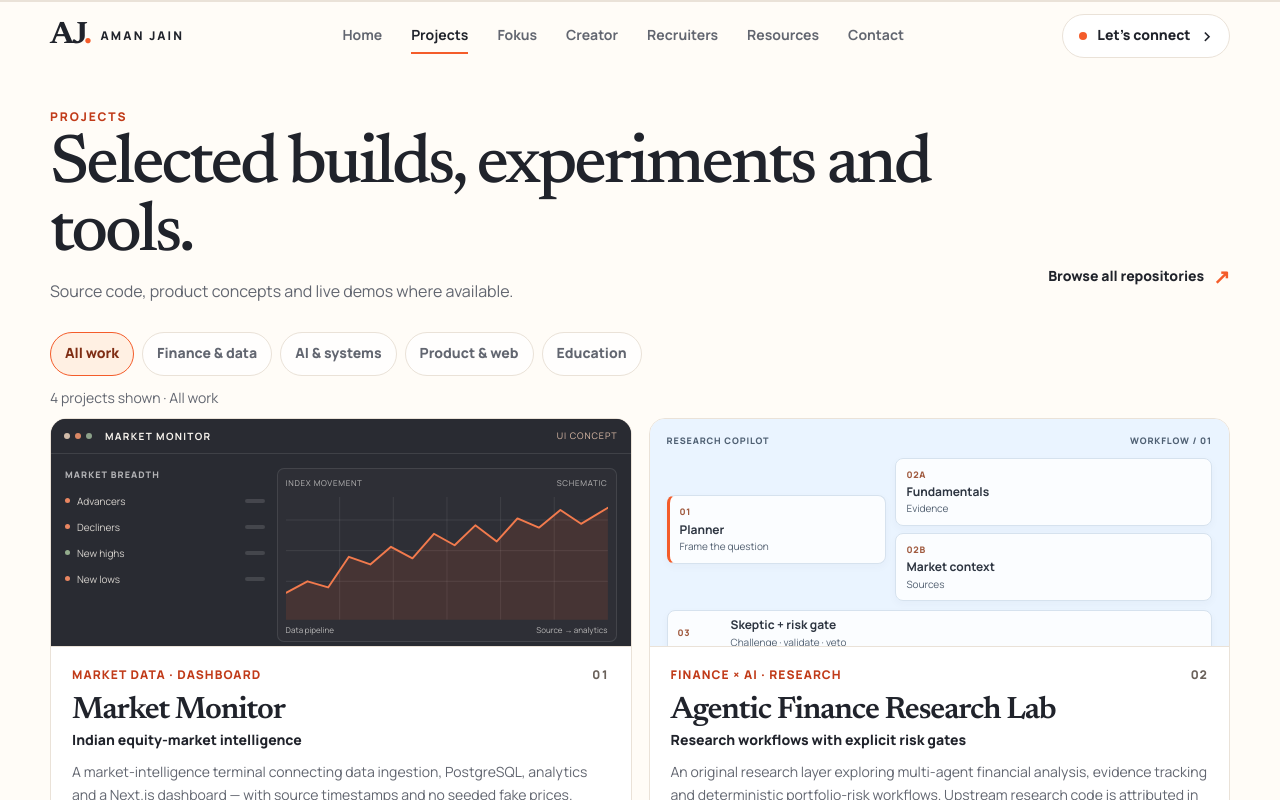
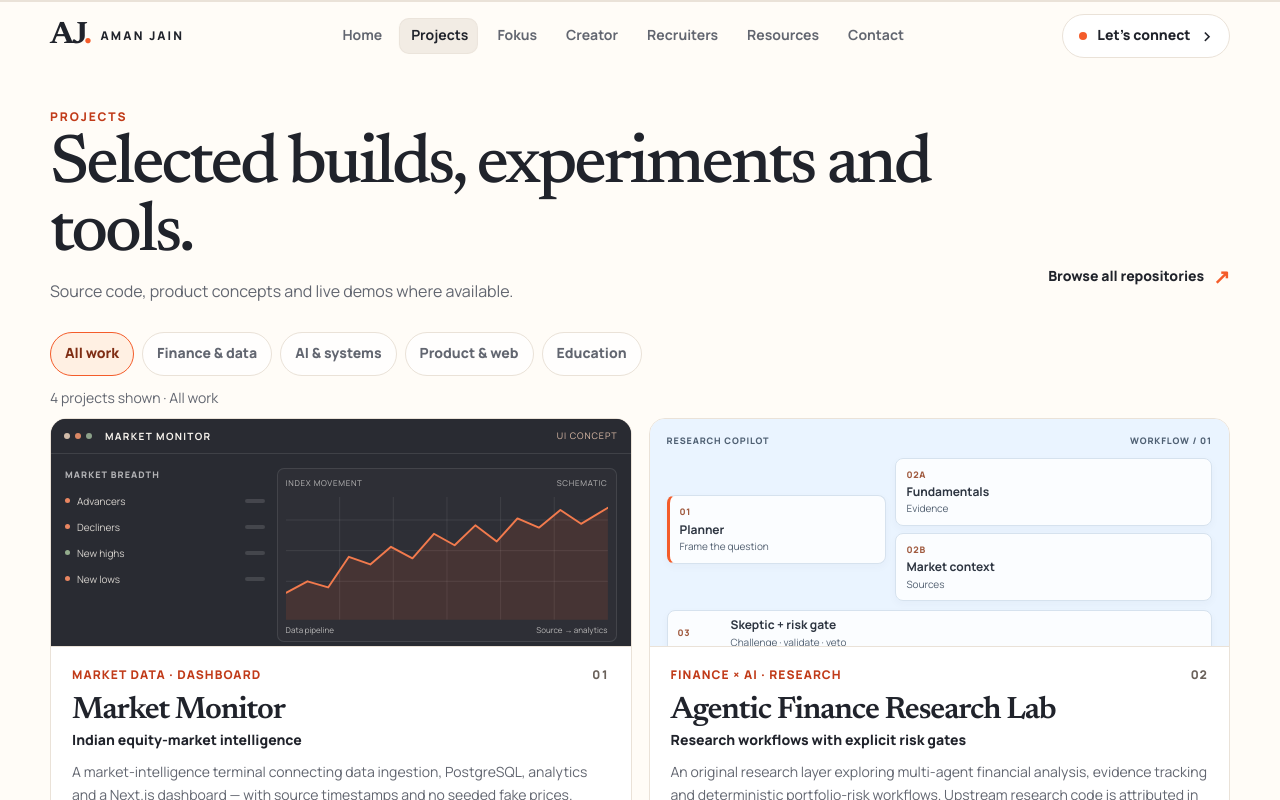
Before and after one commit to aman482006-beep/MY-WEBSITE, a Next.js app: page /projects in a window 1280 px wide. Shown: the top 800 px of the page. Built offline with nearby package versions, Linux system fonts and the light colour scheme.

Commit message:
feat(nav): animate hover highlight across navigation tabs

```diff
--- a/src/app/globals.css
+++ b/src/app/globals.css
@@ -932,3 +932,32 @@ a[href]:active, button:active { opacity: .82; }
   .aj-home-background-section .aj-recruiter-facts article, .aj-recruiter-overview-card, .aj-work-page .aj-case-feature { transition: none; }
   .aj-home-background-section .aj-recruiter-facts article:hover, .aj-recruiter-overview-card:hover, .aj-work-page .aj-case-feature:hover { transform: none; }
 }
+
+
+/* Spring-like moving tab background, scoped to the main desktop navigation. */
+.aj-nav-links { position: relative; isolation: isolate; }
+.aj-nav-animated-highlight {
+  position: absolute;
+  z-index: 0;
+  top: 4px;
+  left: 0;
+  height: 36px;
+  border-radius: 10px;
+  background: #F2ECE4;
+  box-shadow: inset 0 0 0 1px rgba(222, 211, 198, .32);
+  pointer-events: none;
+  will-change: width, transform, opacity;
+  transition:
+    transform 320ms cubic-bezier(.22, 1, .36, 1),
+    width 320ms cubic-bezier(.22, 1, .36, 1),
+    opacity 100ms ease;
+}
+.aj-nav-links > a:not(.aj-mobile-cta) { z-index: 1; }
+.aj-nav-links > a.is-active::after { content: none; }
+.aj-nav-links > a:focus-visible { border-radius: 10px; outline-offset: -2px; }
+@media (max-width: 980px) {
+  .aj-nav-animated-highlight { display: none; }
+}
+@media (prefers-reduced-motion: reduce) {
+  .aj-nav-animated-highlight { transition: none; }
+}
--- a/src/components/layout/navbar.tsx
+++ b/src/components/layout/navbar.tsx
@@ -18,12 +18,52 @@ export function Navbar() {
   const pathname = usePathname();
   const [scrolled, setScrolled] = useState(false);
   const [menuState, setMenuState] = useState({ open: false, pathname: "/" });
+  const [highlight, setHighlight] = useState({ left: 0, width: 0, visible: false });
   const mobileMenuOpen = menuState.open && menuState.pathname === pathname;
   const closeMenu = useCallback(() => setMenuState((current) => ({ ...current, open: false })), []);
   const headerRef = useRef<HTMLElement>(null);
   const menuRef = useRef<HTMLDivElement>(null);
   const toggleRef = useRef<HTMLButtonElement>(null);
   const wasOpenRef = useRef(false);
+
+  const moveHighlight = useCallback((target: HTMLAnchorElement | null) => {
+    const menu = menuRef.current;
+    if (!menu || !target || target.getBoundingClientRect().width === 0) {
+      setHighlight((current) => ({ ...current, visible: false }));
+      return;
+    }
+
+    const menuRect = menu.getBoundingClientRect();
+    const targetRect = target.getBoundingClientRect();
+    setHighlight({
+      left: targetRect.left - menuRect.left,
+      width: targetRect.width,
+      visible: true,
+    });
+  }, []);
+
+  const restoreActiveHighlight = useCallback(() => {
+    const menu = menuRef.current;
+    if (!menu) return;
+
+    const links = Array.from(menu.querySelectorAll<HTMLAnchorElement>("a[data-nav-href]"));
+    const active = links.find((link) => {
+      const href = link.dataset.navHref;
+      return href === pathname || (href !== "/" && Boolean(href) && pathname.startsWith(href + "/"));
+    }) ?? links[0] ?? null;
+
+    moveHighlight(active);
+  }, [pathname, moveHighlight]);
+
+  useEffect(() => {
+    const frame = window.requestAnimationFrame(restoreActiveHighlight);
+    const onResize = () => restoreActiveHighlight();
+    window.addEventListener("resize", onResize, { passive: true });
+    return () => {
+      window.cancelAnimationFrame(frame);
+      window.removeEventListener("resize", onResize);
+    };
+  }, [restoreActiveHighlight]);
 
   useEffect(() => {
     const onScroll = () => setScrolled(window.scrollY > 12);
@@ -94,10 +134,41 @@ export function Navbar() {
           <span className="aj-brand-name">AMAN JAIN</span>
         </Link>
 
-        <div ref={menuRef} className={"aj-nav-links" + (mobileMenuOpen ? " is-open" : "")} id="primary-navigation">
+        <div
+          ref={menuRef}
+          className={"aj-nav-links" + (mobileMenuOpen ? " is-open" : "")}
+          id="primary-navigation"
+          onMouseLeave={restoreActiveHighlight}
+          onBlurCapture={(event) => {
+            if (event.relatedTarget instanceof Node && menuRef.current?.contains(event.relatedTarget)) return;
+            window.requestAnimationFrame(restoreActiveHighlight);
+          }}
+        >
+          <span
+            className="aj-nav-animated-highlight"
+            aria-hidden="true"
+            style={{
+              width: highlight.width,
+              transform: `translateX(${highlight.left}px)`,
+              opacity: highlight.visible ? 1 : 0,
+            }}
+          />
           {navLinks.map((link) => {
-            const active = pathname === link.href;
-            return <Link key={link.href} href={link.href} className={active ? "is-active" : ""} aria-current={active ? "page" : undefined} onClick={closeMenu}>{link.label}</Link>;
+            const active = pathname === link.href || (link.href !== "/" && pathname.startsWith(link.href + "/"));
+            return (
+              <Link
+                key={link.href}
+                href={link.href}
+                data-nav-href={link.href}
+                className={active ? "is-active" : ""}
+                aria-current={active ? "page" : undefined}
+                onMouseEnter={(event) => moveHighlight(event.currentTarget)}
+                onFocus={(event) => moveHighlight(event.currentTarget)}
+                onClick={closeMenu}
+              >
+                {link.label}
+              </Link>
+            );
           })}
           <Link href="/contact" className="aj-mobile-cta" onClick={closeMenu}>Let&apos;s connect <span aria-hidden="true">↗</span></Link>
         </div>
```
